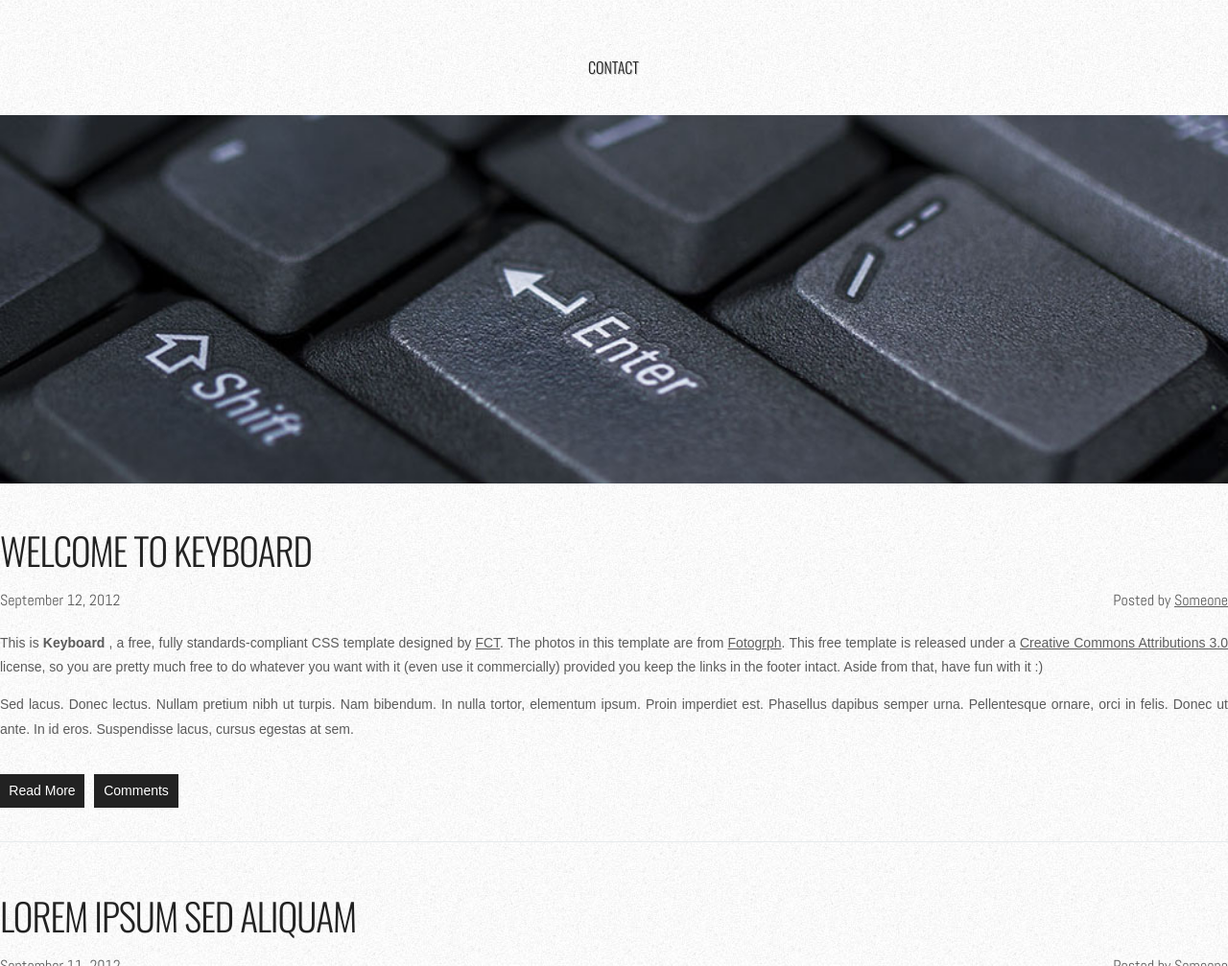
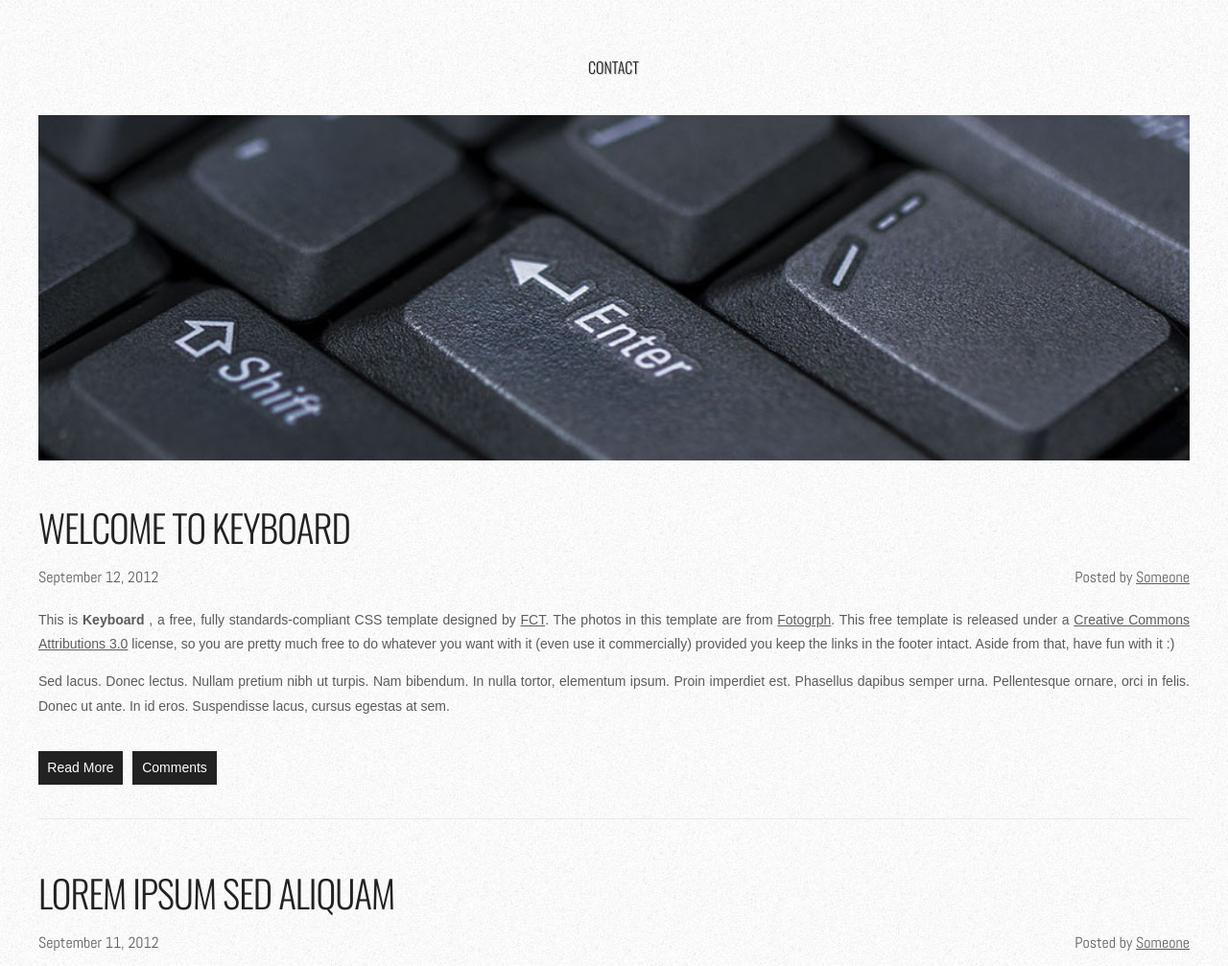
Before and after one commit to johnjg/project_transformation_gotschall_john, a plain HTML site: page index.html in a window 1280 px wide. Shown: the part 520-1527 px from the top of the page at 96% size. Drawn offline with nearby package versions, Linux system fonts and the light colour scheme.

Commit message:
set up container class to prevent site from becoming too wide

```diff
--- a/css/main.css
+++ b/css/main.css
@@ -6,6 +6,10 @@ html {
 *:before,
 *:after {
     box-sizing: inherit;
+}
+
+.site-container {
+    max-width: 1200px;
 }
 
 body {
--- a/index.html
+++ b/index.html
@@ -11,7 +11,7 @@
 <body>
     <div id="wrapper">
         <div id="header-wrapper">
-            <header id="header" class="container">
+            <header id="header"  class="site-container">
                 <div id="logo">
                     <h1>
                         <a href="#">Keyboard</a>
@@ -27,13 +27,13 @@
                     </ul>
                 </nav>
             </header>
-            <div id="banner">
+            <div id="banner" class="site-container">
                 <img src="img/img02.jpg" alt="" />
             </div>
         </div>
         <!-- end #header -->
 
-        <div id="page">
+        <div id="page" class="site-container">
             <main id="content">
                 <article class="post">
                     <h2 class="title">
```
